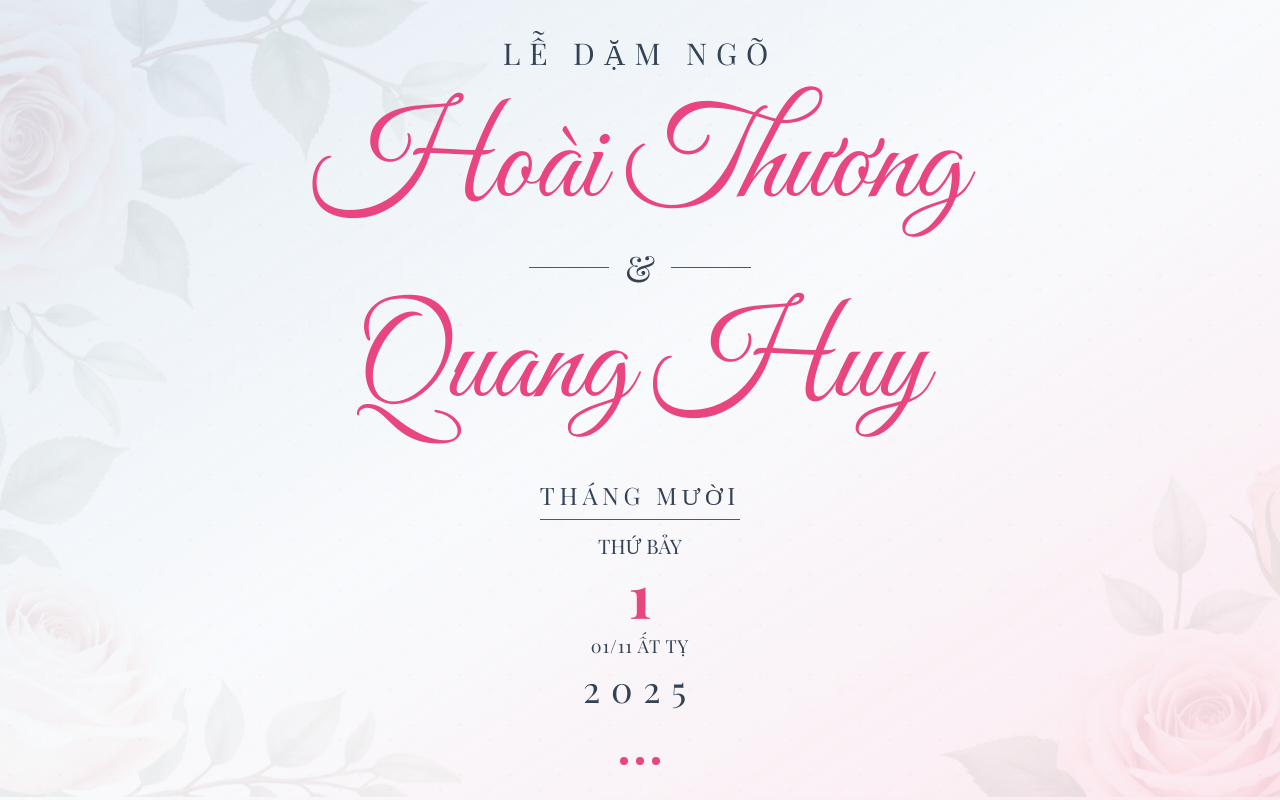
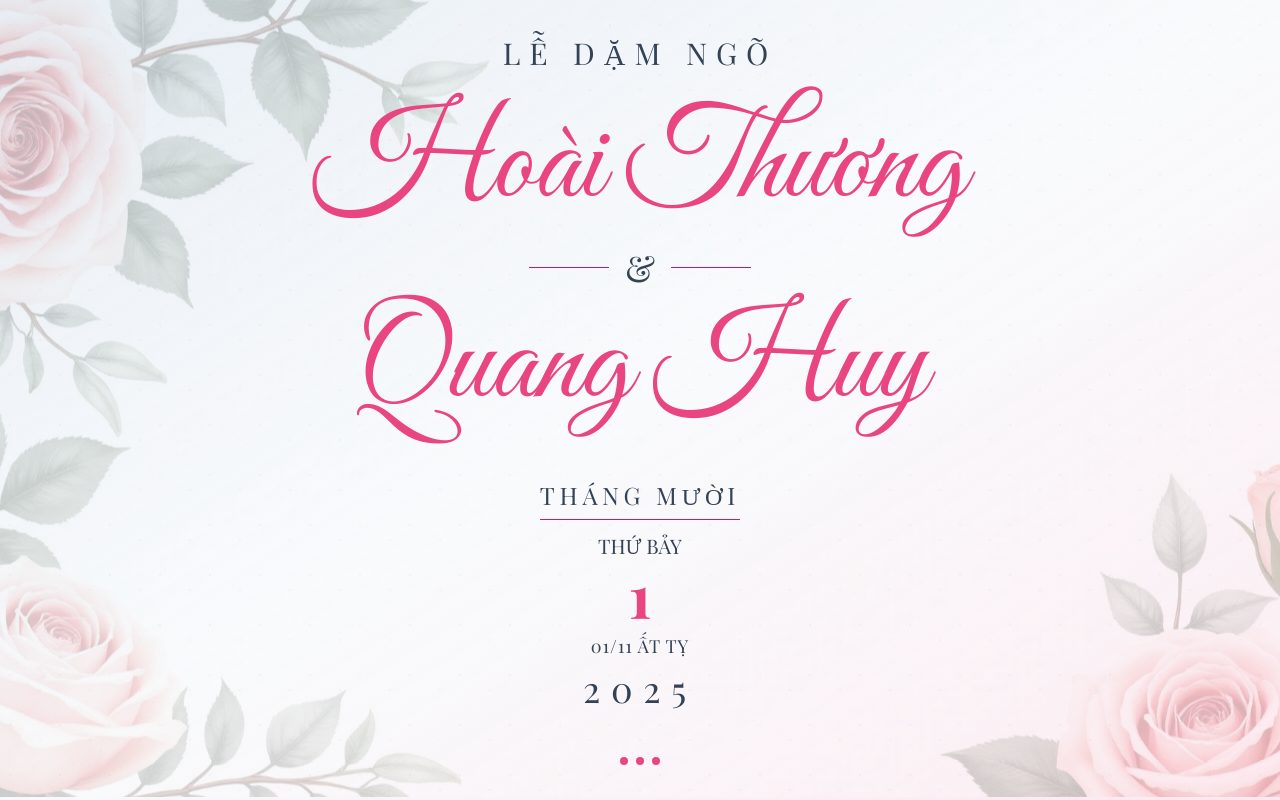
Before and after one commit to huyzblm98/wedding-huy-thuong, a React (Vite) app: page / in a window 1280 px wide. Built offline with nearby package versions, Linux system fonts and the light colour scheme; the HTML template or start-up script is replaced by a standard one.

Commit message:
Refine background image

```diff
--- a/src/components/WeddingHero.tsx
+++ b/src/components/WeddingHero.tsx
@@ -12,7 +12,7 @@ const WeddingHero = () => {
     <div className="relative min-h-screen flex items-center justify-center overflow-hidden bg-gradient-to-br from-wedding-blue via-background to-wedding-rose-light">
       {/* Animated Background Image */}
       <div
-        className="absolute inset-0 animate-float opacity-30"
+        className="absolute inset-0 animate-float opacity-50"
         style={{
           backgroundImage: `url(${floralTopLeft})`,
           backgroundSize: 'cover',
@@ -22,7 +22,7 @@ const WeddingHero = () => {
       ></div>
 
       {/* Overlay to soften the background */}
-      <div className="absolute inset-0 bg-gradient-to-br from-wedding-blue/70 via-background/80 to-wedding-rose-light/70"></div>
+      <div className="absolute inset-0 bg-gradient-to-br from-wedding-blue/50 via-background/60 to-wedding-rose-light/50"></div>
 
       {/* Main Content */}
       <div className={`relative z-10 text-center px-6 transition-all duration-1000 ${isVisible ? 'opacity-100 translate-y-0' : 'opacity-0 translate-y-10'}`}>
```
